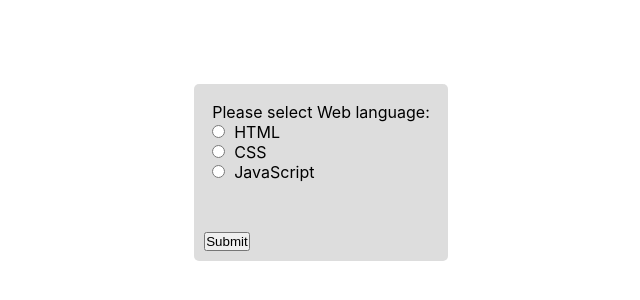
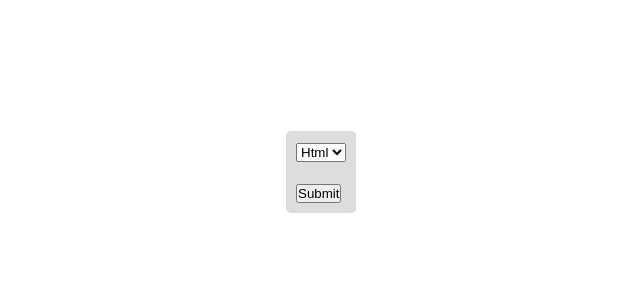
Before and after one commit to M0hamad-Ramadan/blank-react-app, a React (Create React App) app: page / in a window 1280 px wide. Shown: the part 228-528 px from the top of the page, without its empty margins (319-959 px from the left). Built offline with nearby package versions, Linux system fonts and the light colour scheme; the HTML template or start-up script is replaced by a standard one.

Commit message:
select-htmlEle-and-state

```diff
--- a/src/MyForm.js
+++ b/src/MyForm.js
@@ -2,47 +2,24 @@ import { useState } from "react";
 
 const MyForm = () => {
   const [myFormData, setNewState] = useState({ status: "" });
+
+  function handleSelect(e){
+    setNewState(myFormData.status = {...myFormData, status: e.target.value})
+  }
+
   return (
     <form
       onSubmit={(e) => {
         e.preventDefault();
         console.log(myFormData);
       }}>
-      <div className="inp-group">
-        <p>Please select Web language:</p>
-        <input
-          type="radio"
-          name="status"
-          value="HTML"
-          checked={myFormData.status === "HTML"}
-          onChange={(e) => {
-            setNewState({ ...myFormData, status: e.target.value });
-          }}
-        />
-        &nbsp; <label htmlFor="html">HTML</label>
-        <br />
-        <input
-          type="radio"
-          name="status"
-          value="CSS"
-          checked={myFormData.status === "CSS"}
-          onChange={(e) => {
-            setNewState({ ...myFormData, status: e.target.value });
-          }}
-        />
-        &nbsp; <label htmlFor="css">CSS</label>
-        <br />
-        <input
-          type="radio"
-          name="status"
-          value="JavaScript"
-          checked={myFormData.status === "JavaScript"}
-          onChange={(e) => {
-            setNewState({ ...myFormData, status: e.target.value });
-          }}
-        />
-        &nbsp; <label htmlFor="javascript">JavaScript</label>
-      </div>
+
+      <select value={myFormData.status} onChange={handleSelect}>
+        <option>Html</option>
+        <option>css</option>
+        <option>js</option>
+        <option>svg</option>
+      </select>
 
       <br></br>
       <br></br>
```
